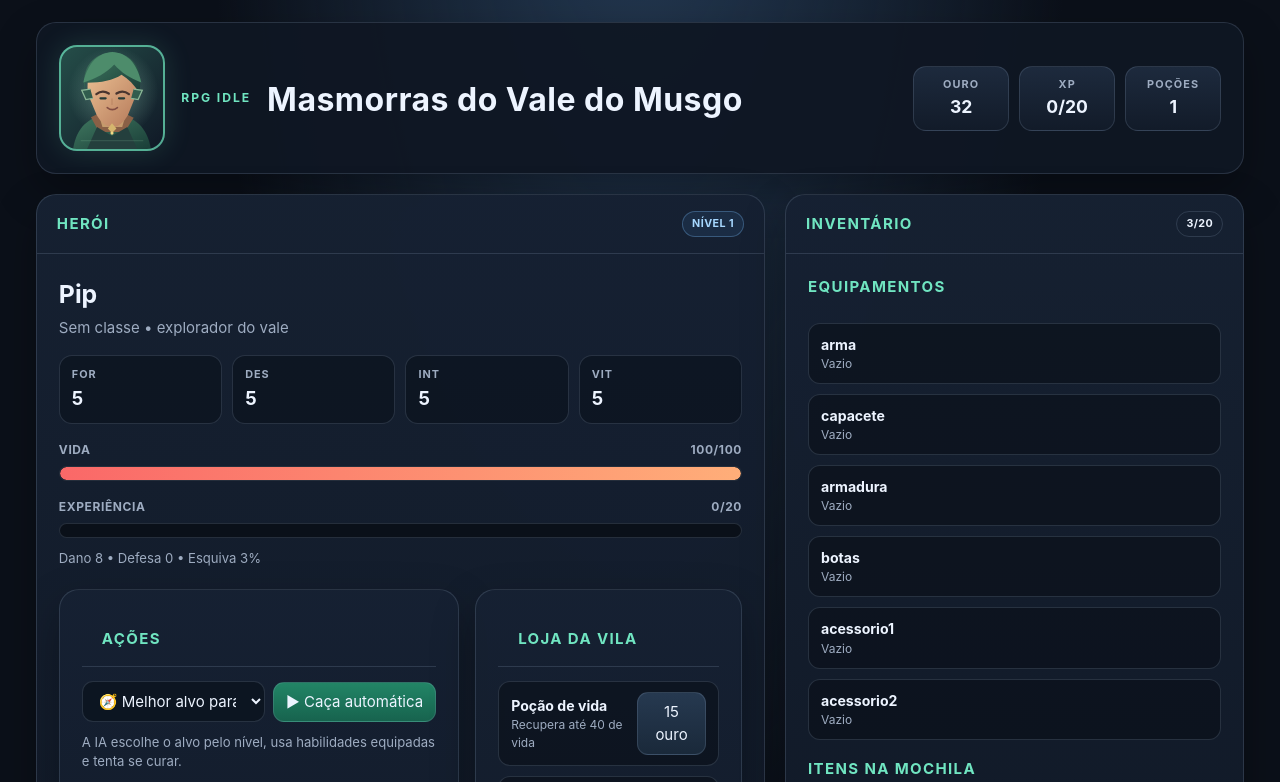
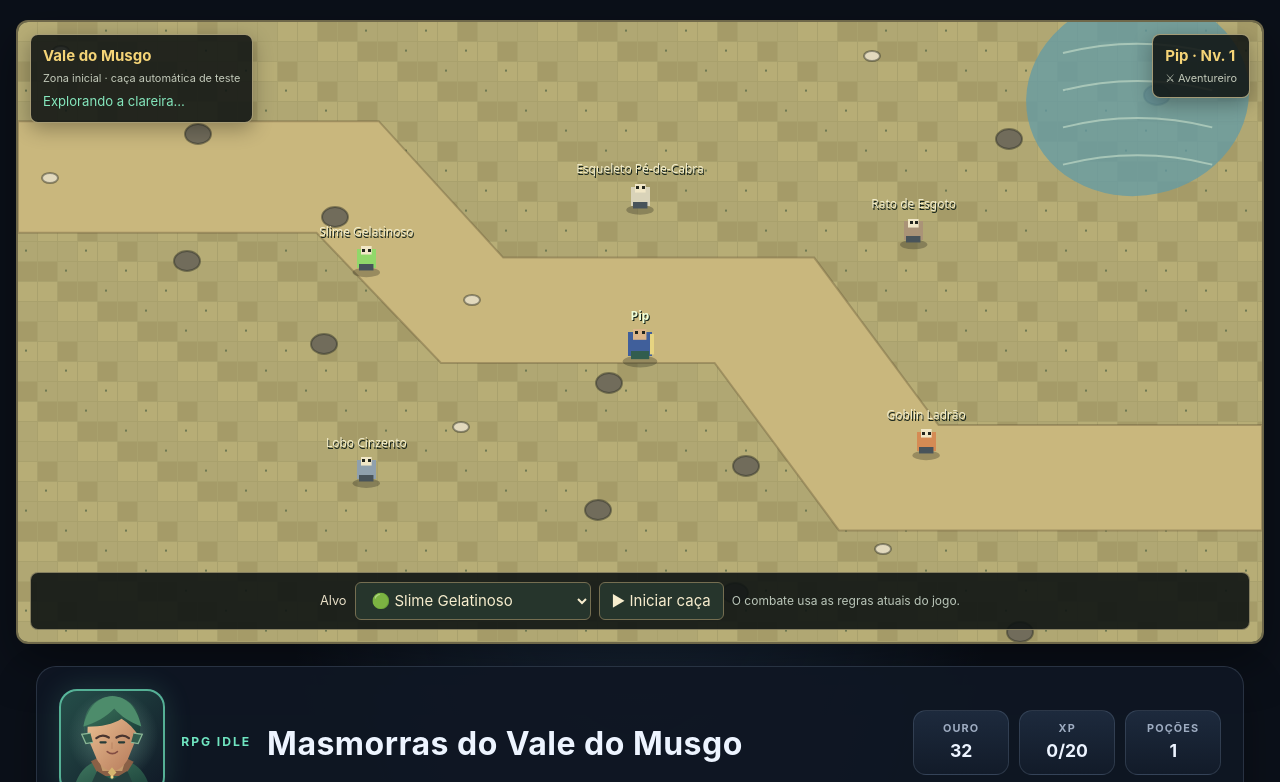
Before and after one commit to Tenchu21/rpg-idle-masmorras, a website: page index.html in a window 1280 px wide. Shown: the top 782 px of the page. Drawn offline with Linux system fonts and the light colour scheme.

Commit message:
Consolida a interface atual e adiciona uma cena 2D de teste integrada ao combate existente.

```diff
--- a/index.html
+++ b/index.html
@@ -3,15 +3,16 @@
   <head>
     <meta charset="utf-8" />
     <meta name="viewport" content="width=device-width, initial-scale=1" />
+    <meta name="theme-color" content="#14251d" />
     <title>RPG Idle de Masmorras</title>
-    <meta
-      name="description"
-      content="Interface renovada para o RPG Idle de Masmorras, com painel de herói, combate, inventário e loja."
-    />
+    <meta name="description" content="Explore o Vale do Musgo e teste a caça automática em uma aventura 2D." />
     <link rel="stylesheet" href="src/styles.css" />
+    <link rel="stylesheet" href="src/world2d.css" />
   </head>
   <body>
+    <section id="world-demo" aria-label="Campo de caça 2D"></section>
     <div id="app"></div>
     <script type="module" src="src/main.js"></script>
+    <script type="module" src="src/world2d.js"></script>
   </body>
 </html>
--- /dev/null
+++ b/src/world2d.css
@@ -0,0 +1,72 @@
+#world-demo {
+  width: min(100% - 32px, 1520px);
+  margin: 20px auto 0;
+  overflow: hidden;
+  border: 2px solid #6f684a;
+  border-radius: 12px;
+  background: #19241d;
+  box-shadow: 0 18px 48px rgba(0, 0, 0, .38);
+}
+
+.world-frame { position: relative; width: 100%; }
+.world-canvas { display: block; width: 100%; height: clamp(300px, 52vw, 620px); image-rendering: pixelated; }
+.world-hud {
+  position: absolute;
+  inset: 12px 12px auto;
+  display: flex;
+  align-items: flex-start;
+  justify-content: space-between;
+  gap: 12px;
+  pointer-events: none;
+}
+.world-card {
+  max-width: min(300px, 48%);
+  padding: 10px 12px;
+  border: 1px solid rgba(236, 218, 164, .65);
+  border-radius: 8px;
+  background: rgba(15, 20, 19, .88);
+  color: #f7edce;
+  box-shadow: 0 6px 20px rgba(0, 0, 0, .3);
+  font-size: .82rem;
+}
+.world-card strong { display: block; color: #f5d477; font-size: .94rem; }
+.world-card small { color: #c2c9b9; }
+.world-status { margin-top: 5px; color: #85e7bd; }
+.world-controls {
+  position: absolute;
+  right: 12px;
+  bottom: 12px;
+  left: 12px;
+  display: flex;
+  align-items: center;
+  justify-content: center;
+  flex-wrap: wrap;
+  gap: 8px;
+  padding: 9px;
+  border: 1px solid rgba(236, 218, 164, .5);
+  border-radius: 8px;
+  background: rgba(15, 20, 19, .9);
+}
+.world-controls label { color: #e8dfc7; font-size: .8rem; }
+.world-controls select, .world-controls button {
+  min-height: 38px;
+  padding: 7px 12px;
+  border: 1px solid #756e51;
+  border-radius: 6px;
+  background: #26352c;
+  color: #f7edce;
+  font: inherit;
+}
+.world-controls button { cursor: pointer; }
+.world-controls button:hover { border-color: #85e7bd; }
+.world-controls button[aria-pressed="true"] { background: #28684d; }
+.world-hint { color: #bac6b9; font-size: .75rem; }
+@media (max-width: 600px) {
+  #world-demo { width: calc(100% - 16px); margin-top: 8px; border-radius: 8px; }
+  .world-canvas { height: 360px; }
+  .world-hud { inset: 8px 8px auto; }
+  .world-card { max-width: 65%; padding: 8px; font-size: .72rem; }
+  .world-controls { right: 8px; bottom: 8px; left: 8px; justify-content: stretch; }
+  .world-controls select, .world-controls button { flex: 1 1 130px; }
+  .world-hint { flex-basis: 100%; text-align: center; }
+}
--- /dev/null
+++ b/src/world2d.js
@@ -0,0 +1,198 @@
+const root = document.querySelector('#world-demo');
+if (!root) throw new Error('Não foi possível iniciar o campo 2D.');
+
+root.innerHTML = `
+  <div class="world-frame">
+    <canvas class="world-canvas" aria-label="Mapa 2D do Vale do Musgo"></canvas>
+    <div class="world-hud">
+      <div class="world-card"><strong>Vale do Musgo</strong><small>Zona inicial · caça automática de teste</small><div class="world-status" role="status" aria-live="polite">Explorando a clareira…</div></div>
+      <div class="world-card world-hero-card"><strong>Pip · Nv. 1</strong><small>⚔ Aventureiro</small></div>
+    </div>
+    <div class="world-controls">
+      <label for="world-target">Alvo</label>
+      <select id="world-target" aria-label="Monstro para caçar no mapa"></select>
+      <button type="button" class="world-hunt-toggle" aria-pressed="false">▶ Iniciar caça</button>
+      <span class="world-hint">O combate usa as regras atuais do jogo.</span>
+    </div>
+  </div>`;
+
+const canvas = root.querySelector('canvas');
+const ctx = canvas.getContext('2d');
+const select = root.querySelector('#world-target');
+const toggle = root.querySelector('.world-hunt-toggle');
+const status = root.querySelector('.world-status');
+const heroLabel = root.querySelector('.world-hero-card');
+const monsters = [
+  { id: 'slime', name: 'Slime Gelatinoso', emoji: '🟢', x: .28, y: .38, color: '#91d86a' },
+  { id: 'rato', name: 'Rato de Esgoto', emoji: '🐀', x: .72, y: .34, color: '#aa9377' },
+  { id: 'goblin', name: 'Goblin Ladrão', emoji: '👺', x: .73, y: .68, color: '#d58b54' },
+  { id: 'lobo', name: 'Lobo Cinzento', emoji: '🐺', x: .28, y: .72, color: '#8fa0ad' },
+  { id: 'esqueleto', name: 'Esqueleto Pé-de-Cabra', emoji: '💀', x: .5, y: .28, color: '#d9d3b9' },
+];
+let hero = { x: .5, y: .52, level: 1 };
+let hunting = false;
+let huntTimer;
+let frame = 0;
+let lastHuntAt = 0;
+
+function findGameMonsters() {
+  const cards = [...document.querySelectorAll('.monster-card[data-monster-id]')];
+  if (!cards.length) return;
+  const presentIds = new Set(cards.map((card) => card.dataset.monsterId));
+  for (const monster of monsters) {
+    if (!presentIds.has(monster.id)) continue;
+    if (![...select.options].some((option) => option.value === monster.id)) {
+      const option = document.createElement('option');
+      option.value = monster.id;
+      option.textContent = `${monster.emoji} ${monster.name}`;
+      select.append(option);
+    }
+  }
+  const levelTag = document.querySelector('.panel-header .tag.rarity');
+  const level = Number(levelTag?.textContent.match(/\d+/)?.[0]);
+  if (Number.isFinite(level) && level > 0) {
+    hero.level = level;
+    heroLabel.innerHTML = `<strong>Pip · Nv. ${level}</strong><small>⚔ Aventureiro</small>`;
+  }
+}
+
+function resizeCanvas() {
+  const rect = canvas.getBoundingClientRect();
+  const dpr = Math.min(window.devicePixelRatio || 1, 2);
+  canvas.width = Math.round(rect.width * dpr);
+  canvas.height = Math.round(rect.height * dpr);
+  ctx.setTransform(dpr, 0, 0, dpr, 0, 0);
+}
+
+function drawPixelPerson(x, y, color, isHero = false) {
+  const size = isHero ? 24 : 19;
+  ctx.fillStyle = 'rgba(24, 25, 18, .28)';
+  ctx.beginPath(); ctx.ellipse(x, y + size * .72, size * .72, size * .25, 0, 0, Math.PI * 2); ctx.fill();
+  ctx.fillStyle = color;
+  ctx.fillRect(Math.round(x - size / 2), Math.round(y - size / 2), size, size);
+  ctx.fillStyle = isHero ? '#dbb58a' : '#f1e7c7';
+  ctx.fillRect(Math.round(x - size * .28), Math.round(y - size * .65), size * .56, size * .45);
+  ctx.fillStyle = isHero ? '#315d4e' : '#48535a';
+  ctx.fillRect(Math.round(x - size * .38), Math.round(y + size * .28), size * .76, size * .34);
+  ctx.fillStyle = '#22251e';
+  ctx.fillRect(Math.round(x - size * .22), Math.round(y - size * .53), 3, 3);
+  ctx.fillRect(Math.round(x + size * .08), Math.round(y - size * .53), 3, 3);
+  if (isHero) {
+    ctx.fillStyle = '#e6d481';
+    ctx.fillRect(Math.round(x + size * .4), Math.round(y - size * .42), 4, size * .85);
+  }
+}
+
+function draw() {
+  const width = canvas.clientWidth;
+  const height = canvas.clientHeight;
+  if (!width || !height) return;
+  frame += 1;
+  ctx.clearRect(0, 0, width, height);
+
+  // Pixel-art grass and a winding dirt trail.
+  ctx.fillStyle = '#a9a16d'; ctx.fillRect(0, 0, width, height);
+  const tile = Math.max(12, Math.round(width / 62));
+  for (let y = 0; y < height; y += tile) {
+    for (let x = 0; x < width; x += tile) {
+      const hash = ((x * 17 + y * 31) % 13);
+      ctx.fillStyle = hash < 4 ? '#b7ad76' : hash < 7 ? '#a59b68' : '#b0a773';
+      ctx.fillRect(x, y, tile - 1, tile - 1);
+      if (hash === 1 || hash === 8) {
+        ctx.fillStyle = '#6f7953';
+        ctx.fillRect(x + tile * .35, y + tile * .38, 2, 2);
+      }
+    }
+  }
+  ctx.fillStyle = '#c9b77d';
+  ctx.beginPath(); ctx.moveTo(0, height * .16); ctx.lineTo(width * .29, height * .16); ctx.lineTo(width * .39, height * .38); ctx.lineTo(width * .64, height * .38); ctx.lineTo(width * .74, height * .65); ctx.lineTo(width, height * .65); ctx.lineTo(width, height * .82); ctx.lineTo(width * .66, height * .82); ctx.lineTo(width * .56, height * .55); ctx.lineTo(width * .34, height * .55); ctx.lineTo(width * .24, height * .34); ctx.lineTo(0, height * .34); ctx.closePath(); ctx.fill();
+  ctx.strokeStyle = 'rgba(93, 79, 48, .35)'; ctx.lineWidth = 2; ctx.stroke();
+
+  // Stones, shrubs, and a simple water patch make the test map feel like a place.
+  for (let i = 0; i < 17; i += 1) {
+    const x = ((i * 137 + 43) % width);
+    const y = ((i * 83 + 29) % height);
+    if (Math.abs(x - hero.x * width) < 38 && Math.abs(y - hero.y * height) < 38) continue;
+    ctx.fillStyle = i % 3 === 0 ? '#e2d9bd' : '#716c5b';
+    ctx.beginPath(); ctx.ellipse(x, y, i % 3 === 0 ? 8 : 13, i % 3 === 0 ? 5 : 10, 0, 0, Math.PI * 2); ctx.fill();
+    ctx.strokeStyle = 'rgba(40, 42, 34, .45)'; ctx.stroke();
+  }
+  ctx.fillStyle = 'rgba(100, 155, 164, .78)';
+  ctx.beginPath(); ctx.ellipse(width * .9, height * .12, width * .09, height * .16, -.2, 0, Math.PI * 2); ctx.fill();
+  ctx.strokeStyle = 'rgba(210, 232, 210, .55)'; ctx.lineWidth = 2;
+  for (let i = 0; i < 4; i += 1) { ctx.beginPath(); ctx.moveTo(width * .84, height * (.05 + i * .06)); ctx.quadraticCurveTo(width * .9, height * (.02 + i * .06), width * .96, height * (.05 + i * .06)); ctx.stroke(); }
+
+  for (const monster of monsters) {
+    const x = monster.x * width; const y = monster.y * height + Math.sin(frame / 18 + monster.x * 10) * 2;
+    drawPixelPerson(x, y, monster.color);
+    ctx.font = '12px system-ui'; ctx.textAlign = 'center'; ctx.fillStyle = '#18251d';
+    ctx.fillText(monster.name, x + 1, y - 22 + 1);
+    ctx.fillStyle = '#f2edcc'; ctx.fillText(monster.name, x, y - 23);
+  }
+
+  if (hunting) {
+    const target = monsters.find((monster) => monster.id === select.value) || monsters[0];
+    hero.x += (target.x - hero.x) * .035;
+    hero.y += (target.y - hero.y) * .035;
+    ctx.strokeStyle = 'rgba(231, 228, 163, .8)'; ctx.lineWidth = 2;
+    ctx.beginPath(); ctx.arc(hero.x * width, hero.y * height, 29 + Math.sin(frame / 8) * 3, 0, Math.PI * 2); ctx.stroke();
+  }
+  drawPixelPerson(hero.x * width, hero.y * height + Math.sin(frame / 12) * 2, '#405f9b', true);
+  ctx.font = 'bold 12px system-ui'; ctx.textAlign = 'center'; ctx.fillStyle = '#102016'; ctx.fillText('Pip', hero.x * width + 1, hero.y * height - 23);
+  ctx.fillStyle = '#efffd8'; ctx.fillText('Pip', hero.x * width, hero.y * height - 24);
+  requestAnimationFrame(draw);
+}
+
+function attackInExistingGame() {
+  const attackButton = document.querySelector(`[data-action="fight"][data-monster-id="${CSS.escape(select.value)}"]`);
+  if (attackButton) {
+    attackButton.click();
+    status.textContent = `Pip está caçando ${monsters.find((monster) => monster.id === select.value)?.name || 'um monstro'}…`;
+    return true;
+  }
+  status.textContent = 'Carregando o sistema de combate…';
+  return false;
+}
+
+function stopHunt(message) {
+  hunting = false;
+  window.clearInterval(huntTimer);
+  toggle.setAttribute('aria-pressed', 'false');
+  toggle.textContent = '▶ Iniciar caça';
+  status.textContent = message;
+}
+
+toggle.addEventListener('click', () => {
+  if (hunting) {
+    stopHunt('Caça pausada.');
+    return;
+  }
+  findGameMonsters();
+  hunting = true;
+  toggle.setAttribute('aria-pressed', 'true');
+  toggle.textContent = 'Ⅱ Pausar caça';
+  status.textContent = `Pip está caçando ${monsters.find((monster) => monster.id === select.value)?.name || 'um monstro'}…`;
+  huntTimer = window.setInterval(() => {
+    if (!hunting) return;
+    const hpText = document.querySelector('.progress-label');
+    if (hpText && hpText.textContent.includes('Vida')) {
+      const values = hpText.textContent.match(/(\d+)\s*\/\s*(\d+)/);
+      if (values && Number(values[1]) / Math.max(1, Number(values[2])) < .2) {
+        stopHunt('Caça pausada: vida abaixo de 20%.');
+        return;
+      }
+    }
+    attackInExistingGame();
+  }, 1400);
+});
+
+select.addEventListener('change', () => {
+  const target = monsters.find((monster) => monster.id === select.value);
+  if (target) status.textContent = hunting ? `Pip está caçando ${target.name}…` : `Alvo selecionado: ${target.name}.`;
+});
+
+window.addEventListener('resize', resizeCanvas);
+findGameMonsters();
+resizeCanvas();
+requestAnimationFrame(draw);
+window.setInterval(findGameMonsters, 1000);
```
